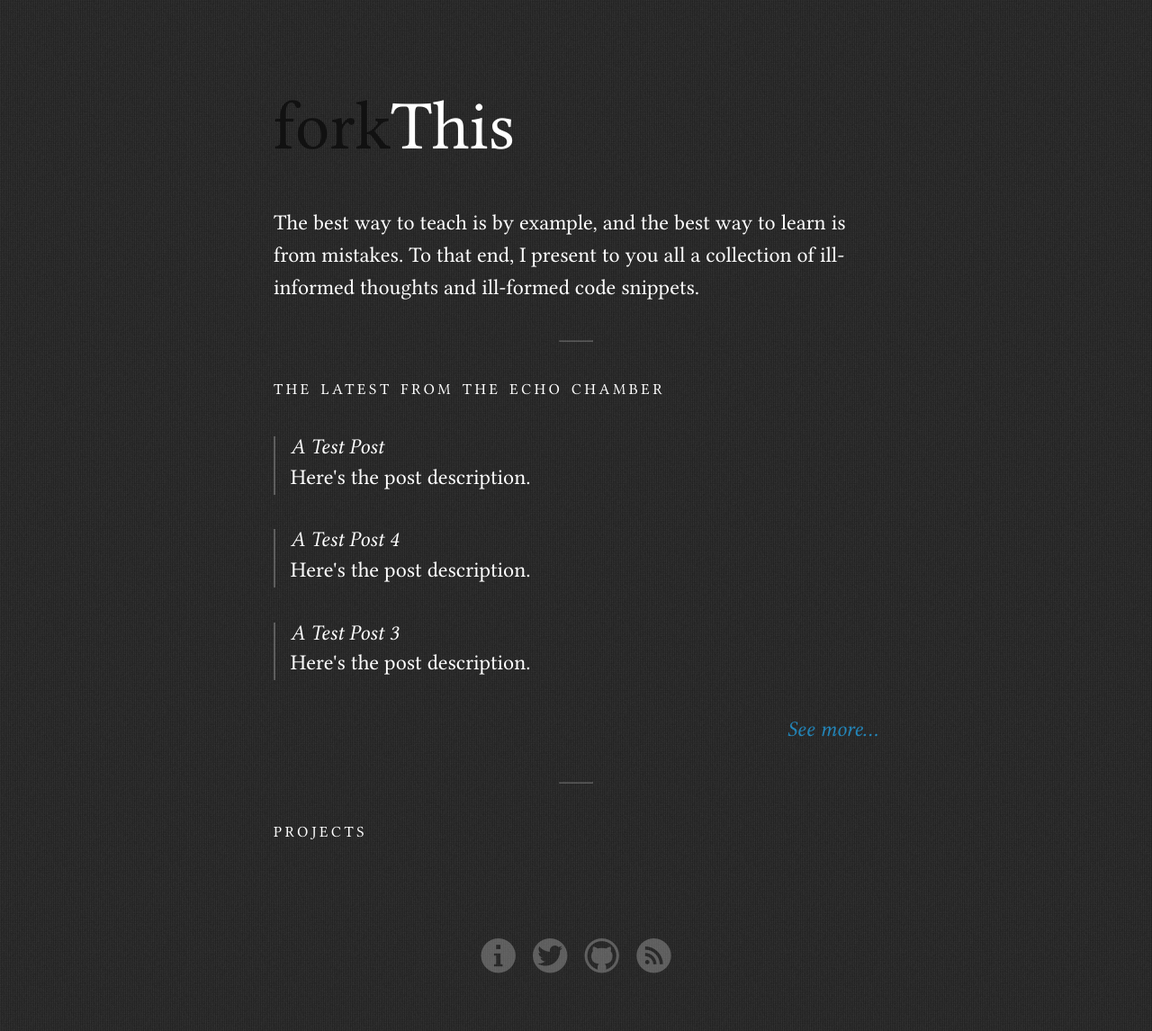
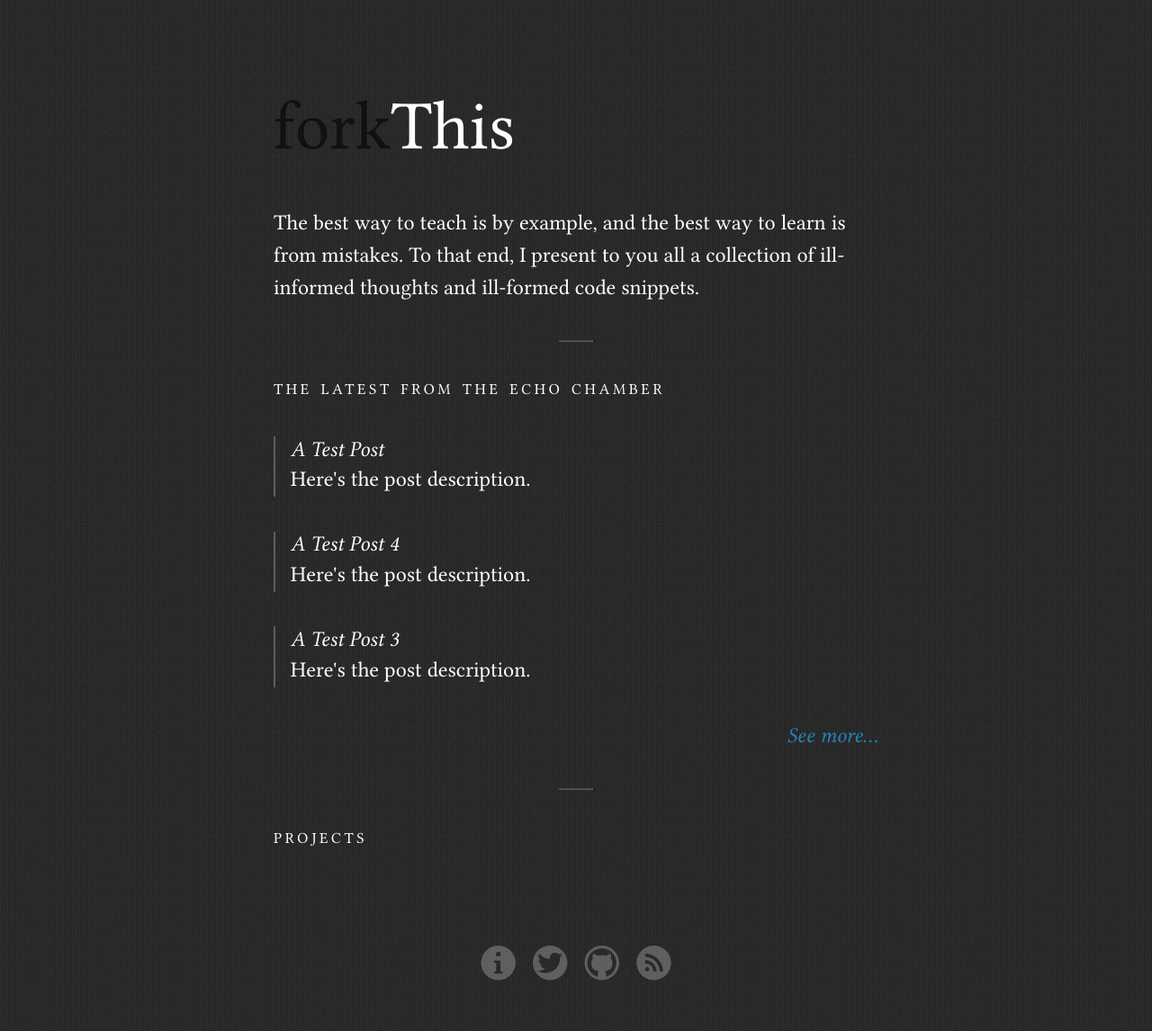
Before and after one commit to dmrutherford/dmrutherford.github.io, a Jekyll site: the page built from index.html, in a window 1280 px wide. Shown: the whole page at 90% size. Built offline with Jekyll 4.4.1, drawn with Linux system fonts in a browser that asks for light colours.

Commit message:
GENERATED STYLESHEET

```diff
--- a/css/styles.css
+++ b/css/styles.css
@@ -160,7 +160,8 @@ body {
   font-family: "SoCoPro", "Consolas", "Andale Mono", "Lucida Console", "DejaVu Sans Mono", "Courier New", monospace; }
 
 .post-link-title {
-  margin: 3.2rem 0 0; }
+  margin: 3.2rem 0 0;
+  padding-top: 0.2rem; }
 
 /* LINKS */
 a {
```
